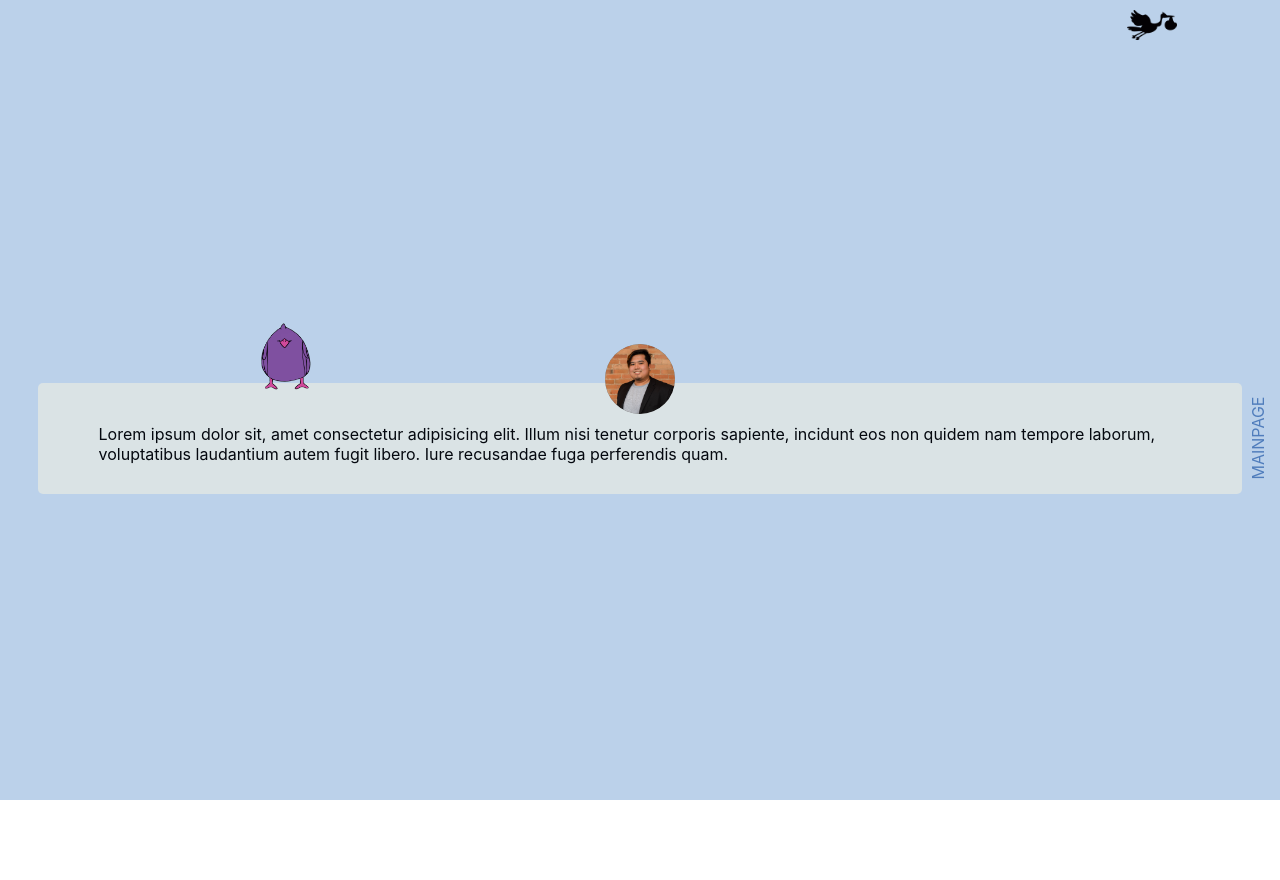
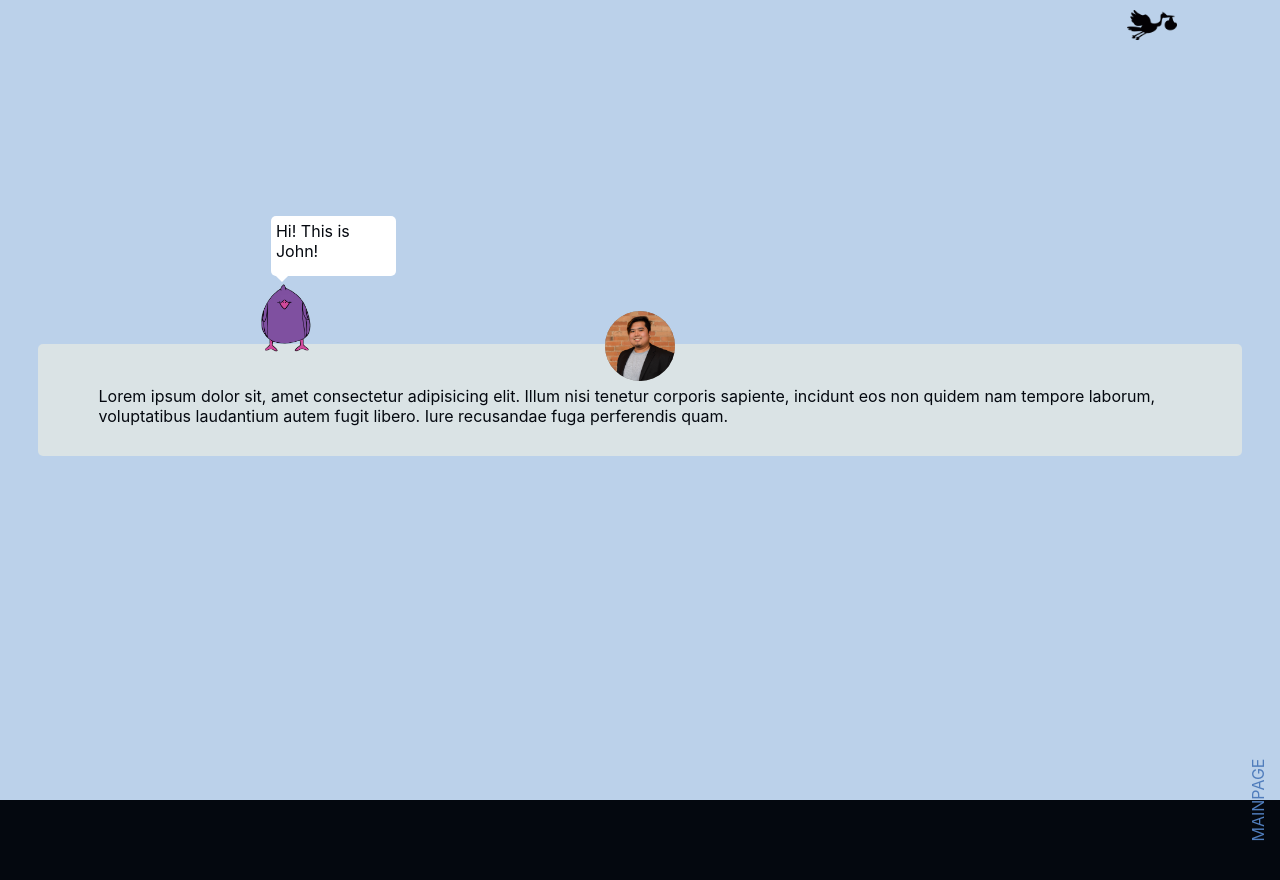
Before and after one commit to john-martinez/portfolio-site, a React (Create React App) app: page /about in a window 1280 px wide. Shown: the top 880 px of the page. Before the commit the page ends 800 px from the top, so only its background shows below. Built offline with nearby package versions, Linux system fonts and the light colour scheme; no server answers.

Commit message:
finished speech bubble component

```diff
--- a/src/components/FatBird/FatBird.jsx
+++ b/src/components/FatBird/FatBird.jsx
@@ -1,4 +1,5 @@
 import React from 'react';
+import SpeechBubble from '../../components/SpeechBubble/SpeechBubble';
 import fatBird from '../../assets/images/fatbird.png';
 import eye from '../../assets/images/eye.png';
 import './FatBird.scss';
@@ -6,6 +7,7 @@ import './FatBird.scss';
 export default function FatBird(){
   return(
     <div className="fatbird">
+      <SpeechBubble />
       <img className="fatbird__img" src={fatBird} alt="fat purple bird" />
       <img className="fatbird__left-eye" src={eye} alt="eye"/>
       <img className="fatbird__right-eye" src={eye} alt="eye"/>
--- a/src/components/FatBird/FatBird.scss
+++ b/src/components/FatBird/FatBird.scss
@@ -1,6 +1,7 @@
 @import '../../styles/mixins';
 
 .fatbird {
+  overflow: visible;
   width: 50px;
   height: auto;
   position: relative;
--- /dev/null
+++ b/src/components/SpeechBubble/SpeechBubble.jsx
@@ -0,0 +1,13 @@
+import React from 'react';
+import './SpeechBubble.scss';
+
+export default function SpeechBubble(){
+  return(
+    <div className="speech-bubble speech-bubble">
+      <span className="speech-bubble__blurb">
+        Hi! This is John!
+      </span>
+      <div className="speech-bubble__arrow"></div>
+    </div>
+  );
+}
--- /dev/null
+++ b/src/components/SpeechBubble/SpeechBubble.scss
@@ -0,0 +1,23 @@
+.speech-bubble {
+  transition: .2s ease-in-out;
+  display: inline-block;
+  border-radius: 5px;
+  background-color: white;
+  position: absolute;
+  min-width: 125px;
+  bottom: 100px;
+  left: 10px;
+  padding: 5px;
+  &--hidden { filter: opacity(0) }
+  &__arrow {
+    transition: 0;
+    background-color: white;
+    z-index: 10;
+    height: 10px;
+    width: 10px;
+    position: relative;
+    top: 9px;
+    left: 1px;
+    transform: rotate(45deg)
+  }
+}
--- a/src/index.scss
+++ b/src/index.scss
@@ -1,4 +1,7 @@
-* { box-sizing: border-box; scroll-behavior: smooth;  overflow: hidden; transition: .3s ease-in-out }
+* { box-sizing: border-box; scroll-behavior: smooth; transition: .3s ease-in-out }
+html {
+  overflow-x: hidden;
+}
 body {
   margin: 0;
   font-family: -apple-system, BlinkMacSystemFont, 'Segoe UI', 'Roboto', 'Oxygen',
@@ -13,3 +16,8 @@ code {
   font-family: source-code-pro, Menlo, Monaco, Consolas, 'Courier New',
     monospace;
 }
+
+/* width */
+::-webkit-scrollbar {
+  display: none;
+}
--- a/src/pages/AboutMe/AboutMe.jsx
+++ b/src/pages/AboutMe/AboutMe.jsx
@@ -11,7 +11,7 @@ export default function Projects(props){
   const about = useRef();
 
   useEffect(()=>{
-    if (!didLoad) setTimeout(()=>setDidLoad(true),100);
+    if (!didLoad) setDidLoad(true);
     if (!testimonials.length){
       axios.get('https://cors-anywhere.herokuapp.com/https://johnraymartinez.herokuapp.com/api/testimonials')
       .then(data=>setTestimonials(data.data))
@@ -32,6 +32,9 @@ export default function Projects(props){
           </div>
         </div>
       </section>
+      <section className="about-me__testimonials">
+
+      </section>
     </article>
   );
 }
--- a/src/pages/AboutMe/AboutMe.scss
+++ b/src/pages/AboutMe/AboutMe.scss
@@ -3,9 +3,9 @@
   overflow: visible;
   position: relative;
   width: 100vw;
+  min-height: 100vh;
   transform: translateX(-100%);
   background-color: $bg-color3;
-  padding: 3%;
   &--normal { transform: translateX(0)}
   &__box {
     overflow: visible;
@@ -19,11 +19,12 @@
     width: 100%;
     display: flex;
     align-items: center;
+    padding: 3%;
     &-blurb { margin-top: -120px }
   }
   &__img-container {
     position: relative;
-    top: -130px;
+    top: -125px;
     width: 70px;
     height: 70px;
     background-color: grey;
@@ -31,26 +32,10 @@
     margin: 0 auto;
     z-index: 10;
   }
+
+  &__testimonials {
+    min-height: 100vh;
+    background-color: $font-color1;
+  }
   &__img { width: 100%; height: 100%; border-radius: 50px }
-
 }
-
-/* width */
-::-webkit-scrollbar {
-  width: 5px;
-}
-
-/* Track */
-::-webkit-scrollbar-track {
-  background: $bg-color3;
-}
-
-/* Handle */
-::-webkit-scrollbar-thumb {
-  background: $bg-color2;
-}
-
-/* Handle on hover */
-::-webkit-scrollbar-thumb:hover {
-  background: #555;
-}
```
Also changed, not shown: src/assets/images/fatbird - Copy.png (deleted).
